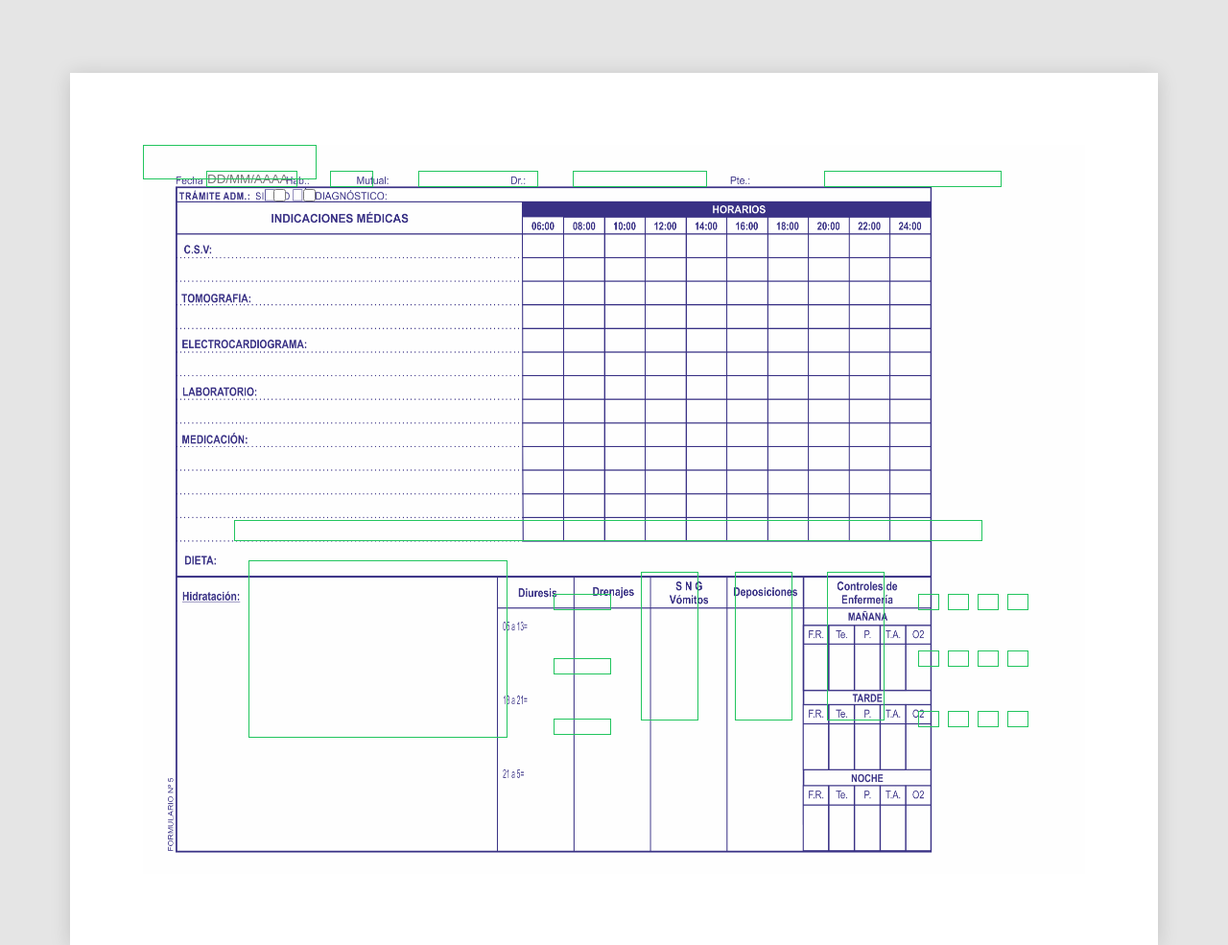
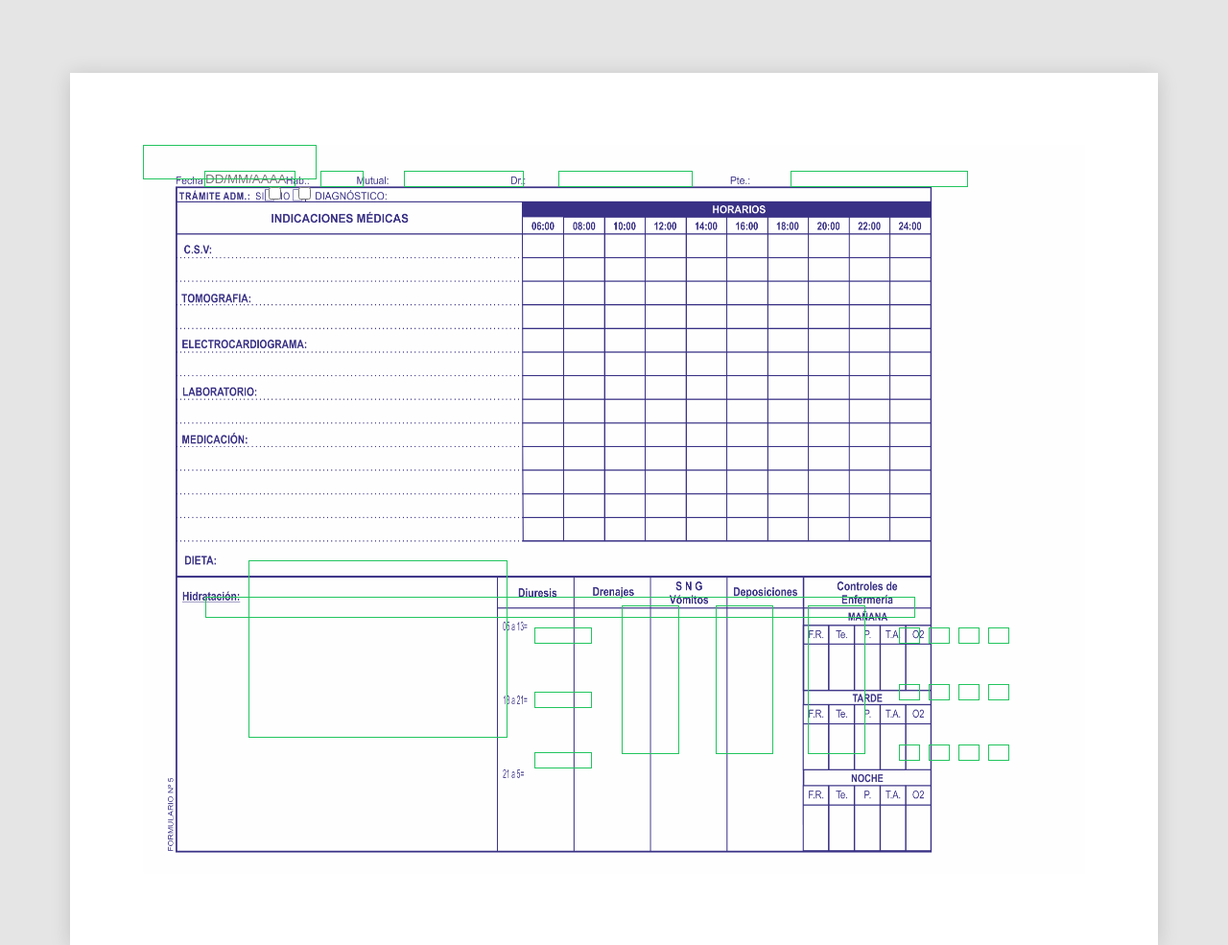
Before and after one commit to maurogallardo/clinica-formulario5, a plain HTML site: page index.html in a window 1280 px wide. Shown: the top 985 px of the page at 96% size. Drawn offline with Linux system fonts and the light colour scheme.

Commit message:
fix: ajuste fino v2 nuevo formulario

```diff
--- a/styles.css
+++ b/styles.css
@@ -75,56 +75,52 @@ textarea:focus {
     position: absolute;
 }
 
-/* FILA SUPERIOR — 4px arriba */
 #fecha {
     top: 27px;
-    left: 66px;
+    left: 64px;
     width: 95px;
 }
 
 #hab {
     top: 27px;
-    left: 195px;
+    left: 185px;
     width: 45px;
 }
 
 #mutual {
     top: 27px;
-    left: 287px;
+    left: 272px;
     width: 125px;
 }
 
 #dr {
     top: 27px;
-    left: 448px;
+    left: 433px;
     width: 140px;
 }
 
 #pte {
     top: 27px;
-    left: 710px;
+    left: 675px;
     width: 185px;
 }
 
-/* TRÁMITE ADM — 8px izquierda, 3px arriba */
 .campo-tramite {
     position: absolute;
-    top: 45px;
-    left: 136px;
+    top: 43px;
+    left: 131px;
     display: flex;
     gap: 18px;
 }
 
-/* DIETA — 30px más angosto, 35px abajo */
 #dieta {
-    top: 391px;
-    left: 95px;
-    width: 780px;
+    top: 471px;
+    left: 65px;
+    width: 740px;
     height: 22px;
     overflow-y: hidden;
 }
 
-/* HIDRATACIÓN — 15px izquierda, 40px abajo */
 #hidratacion {
     top: 433px;
     left: 110px;
@@ -133,54 +129,49 @@ textarea:focus {
     padding: 2px;
 }
 
-/* DIURESIS — 20px abajo, 15px izquierda */
 #diuresis_manana {
-    top: 468px;
-    left: 428px;
+    top: 503px;
+    left: 408px;
     width: 60px;
 }
 
 #diuresis_tarde {
-    top: 535px;
-    left: 428px;
+    top: 570px;
+    left: 408px;
     width: 60px;
 }
 
 #diuresis_noche {
-    top: 598px;
-    left: 428px;
+    top: 633px;
+    left: 408px;
     width: 60px;
 }
 
-/* DRENAJES — 20px abajo, 15px izquierda */
 #drenajes {
-    top: 445px;
-    left: 519px;
+    top: 480px;
+    left: 499px;
     width: 60px;
     height: 155px;
 }
 
-/* SNG VOMITOS — 20px abajo, 15px izquierda */
 #sng_vomitos {
-    top: 445px;
-    left: 617px;
+    top: 480px;
+    left: 597px;
     width: 60px;
     height: 155px;
 }
 
-/* DEPOSICIONES — 20px abajo, 15px izquierda */
 #deposiciones {
-    top: 445px;
-    left: 713px;
+    top: 480px;
+    left: 693px;
     width: 60px;
     height: 155px;
 }
 
-/* CONTROLES MAÑANA — 20px abajo */
 .control-manana-fr {
     position: absolute;
-    top: 468px;
-    left: 808px;
+    top: 503px;
+    left: 788px;
     width: 22px;
     text-align: center;
     font-size: 9pt;
@@ -189,8 +180,8 @@ textarea:focus {
 
 .control-manana-te {
     position: absolute;
-    top: 468px;
-    left: 839px;
+    top: 503px;
+    left: 819px;
     width: 22px;
     text-align: center;
     font-size: 9pt;
@@ -199,8 +190,8 @@ textarea:focus {
 
 .control-manana-p {
     position: absolute;
-    top: 468px;
-    left: 870px;
+    top: 503px;
+    left: 850px;
     width: 22px;
     text-align: center;
     font-size: 9pt;
@@ -209,19 +200,18 @@ textarea:focus {
 
 .control-manana-ta {
     position: absolute;
-    top: 468px;
-    left: 901px;
+    top: 503px;
+    left: 881px;
     width: 22px;
     text-align: center;
     font-size: 9pt;
     border: 1px solid #22c55e;
 }
 
-/* CONTROLES TARDE — 20px abajo */
 .control-tarde-fr {
     position: absolute;
-    top: 527px;
-    left: 808px;
+    top: 562px;
+    left: 788px;
     width: 22px;
     text-align: center;
     font-size: 9pt;
@@ -230,8 +220,8 @@ textarea:focus {
 
 .control-tarde-te {
     position: absolute;
-    top: 527px;
-    left: 839px;
+    top: 562px;
+    left: 819px;
     width: 22px;
     text-align: center;
     font-size: 9pt;
@@ -240,8 +230,8 @@ textarea:focus {
 
 .control-tarde-p {
     position: absolute;
-    top: 527px;
-    left: 870px;
+    top: 562px;
+    left: 850px;
     width: 22px;
     text-align: center;
     font-size: 9pt;
@@ -250,19 +240,18 @@ textarea:focus {
 
 .control-tarde-ta {
     position: absolute;
-    top: 527px;
-    left: 901px;
+    top: 562px;
+    left: 881px;
     width: 22px;
     text-align: center;
     font-size: 9pt;
     border: 1px solid #22c55e;
 }
 
-/* CONTROLES NOCHE — 20px abajo */
 .control-noche-fr {
     position: absolute;
-    top: 590px;
-    left: 808px;
+    top: 625px;
+    left: 788px;
     width: 22px;
     text-align: center;
     font-size: 9pt;
@@ -271,8 +260,8 @@ textarea:focus {
 
 .control-noche-te {
     position: absolute;
-    top: 590px;
-    left: 839px;
+    top: 625px;
+    left: 819px;
     width: 22px;
     text-align: center;
     font-size: 9pt;
@@ -281,8 +270,8 @@ textarea:focus {
 
 .control-noche-p {
     position: absolute;
-    top: 590px;
-    left: 870px;
+    top: 625px;
+    left: 850px;
     width: 22px;
     text-align: center;
     font-size: 9pt;
@@ -291,8 +280,8 @@ textarea:focus {
 
 .control-noche-ta {
     position: absolute;
-    top: 590px;
-    left: 901px;
+    top: 625px;
+    left: 881px;
     width: 22px;
     text-align: center;
     font-size: 9pt;
```
